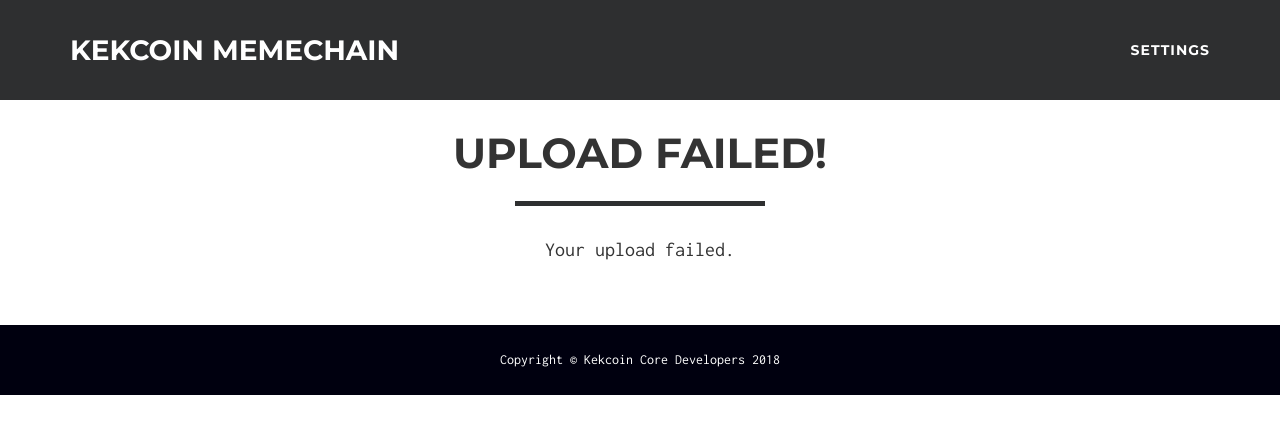
After one commit to Kekcoin-Core/memechain-gui, a Flask app: template templates/upload-failed.html in a window 1280 px wide. The commit adds this page. Shown: the top 434 px of the page. Run offline with Flask 2, Linux system fonts and the light colour scheme; the template is opened without the code that fills it, so the values that code supplies are empty; some libraries are stand-ins or nearby versions.

Commit message:
Added upload failed page and refresh button

```diff
--- a/app.py
+++ b/app.py
@@ -8,6 +8,7 @@ from utils import MemeTimeline, Pagination
 # Debug
 # Set this to 'False' in a production environment.
 debug = False
+debug_reloader = False
 
 # Initialize Flask App
 app = flask.Flask(__name__)
@@ -51,10 +52,12 @@ def upload_file():
                 return flask.redirect('/upload-success')
 
         except KeyError as e:
-            return flask.abort(400)
+            error_msg = json_response['description']
+            return flask.render_template('upload-failed.html', error_msg = error_msg)
 
     else:
-        return flask.abort(400)
+        error_msg = "Meme file extension not supported."
+        return flask.render_template('upload-failed.html', error_msg = error_msg)
 
 @app.route('/upload-success')
 def upload_success():
@@ -65,7 +68,7 @@ def settings():
 	return flask.render_template('settings.html')
 
 def run_server():
-    app.run(host='127.0.0.1', port=1133, debug=debug, use_reloader=False, threaded=True)
+    app.run(host='127.0.0.1', port=1133, debug=debug, use_reloader=debug_reloader, threaded=True)
 
 # Run app
 if __name__ == '__main__':
--- a/templates/index.html
+++ b/templates/index.html
@@ -5,13 +5,16 @@
     <div id="uploadmeme" class="container">
         <div class="row">
             <br><br>
-            <div class="col-lg-8 col-lg-offset-2 panel panel-default" style="padding-bottom: 5px">
+            <div class="col-lg-8 col-lg-offset-2 panel panel-default" style="padding-bottom: 5px;">
                 <h3>Upload Meme</h3>
                 <form action="/upload" method="post" enctype="multipart/form-data">
                     <input type="file" name="image">
                     <br>
                     <input type="submit" value="Upload your image" class="btn btn-primary">
                 </form>
+            </div>
+            <div class="col-4 text-center">
+                <button onclick="location.href='/';" class="btn btn-primary"><span class="glyphicon glyphicon-refresh"></span> Refresh Memes</button>
             </div>
         </div>
     </div>
--- /dev/null
+++ b/templates/upload-failed.html
@@ -0,0 +1,20 @@
+{% extends "base.html" %}
+{% block content %}
+<section>
+    <div class="container">
+        <div class="row">
+            <div class="col-lg-12 text-center">
+                <br>
+                <br>
+                <h2>Upload Failed!</h2>
+                <hr class="star-primary">
+            </div>
+        </div>
+        <div class="row">
+            <div class="col-lg-12 text-center">
+                <p>Your upload failed. {{error_msg}}</p>
+            </div>
+        </div>
+    </div>
+</section>
+{% endblock %}
```
Also changed, not shown: README.md.
